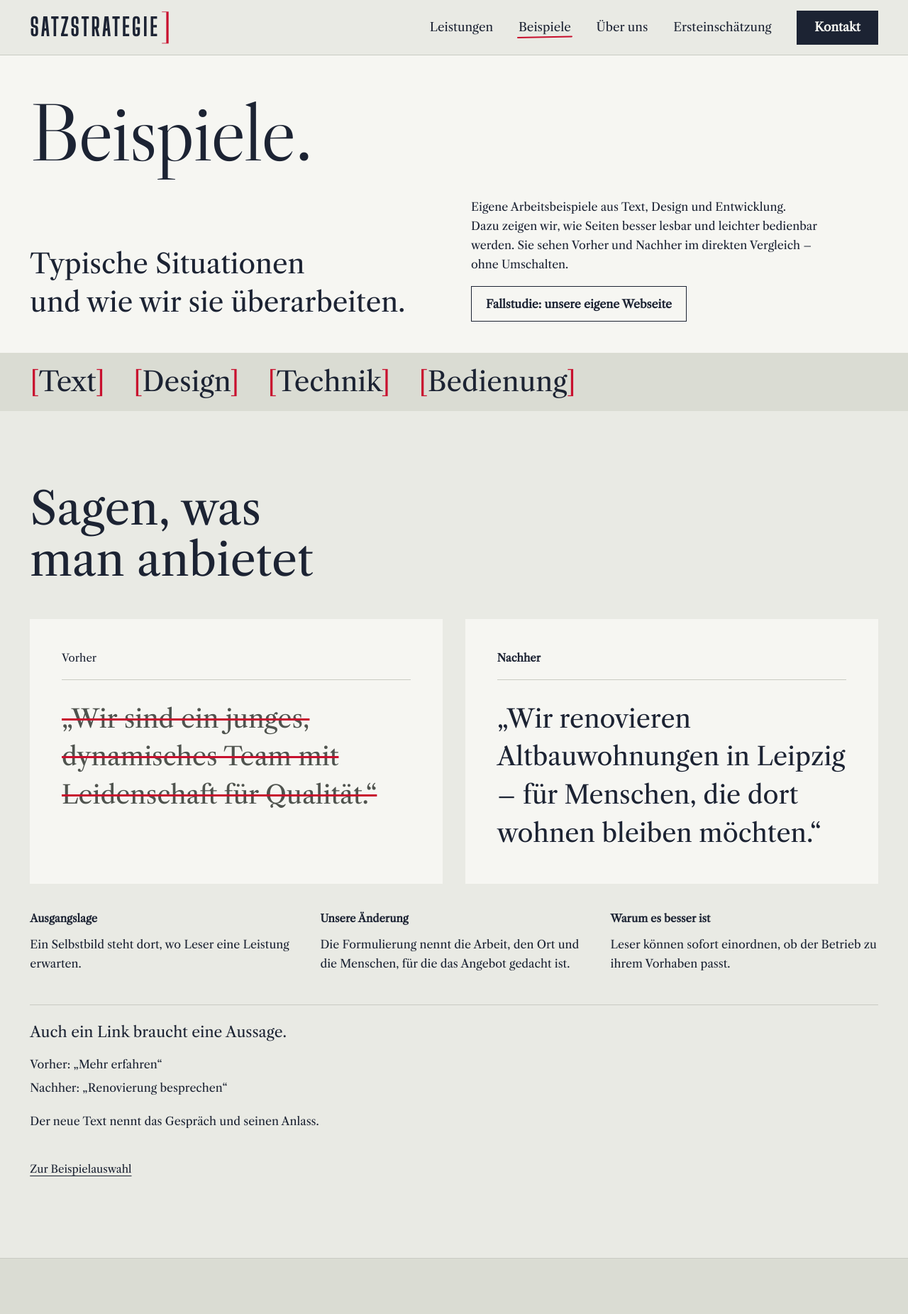
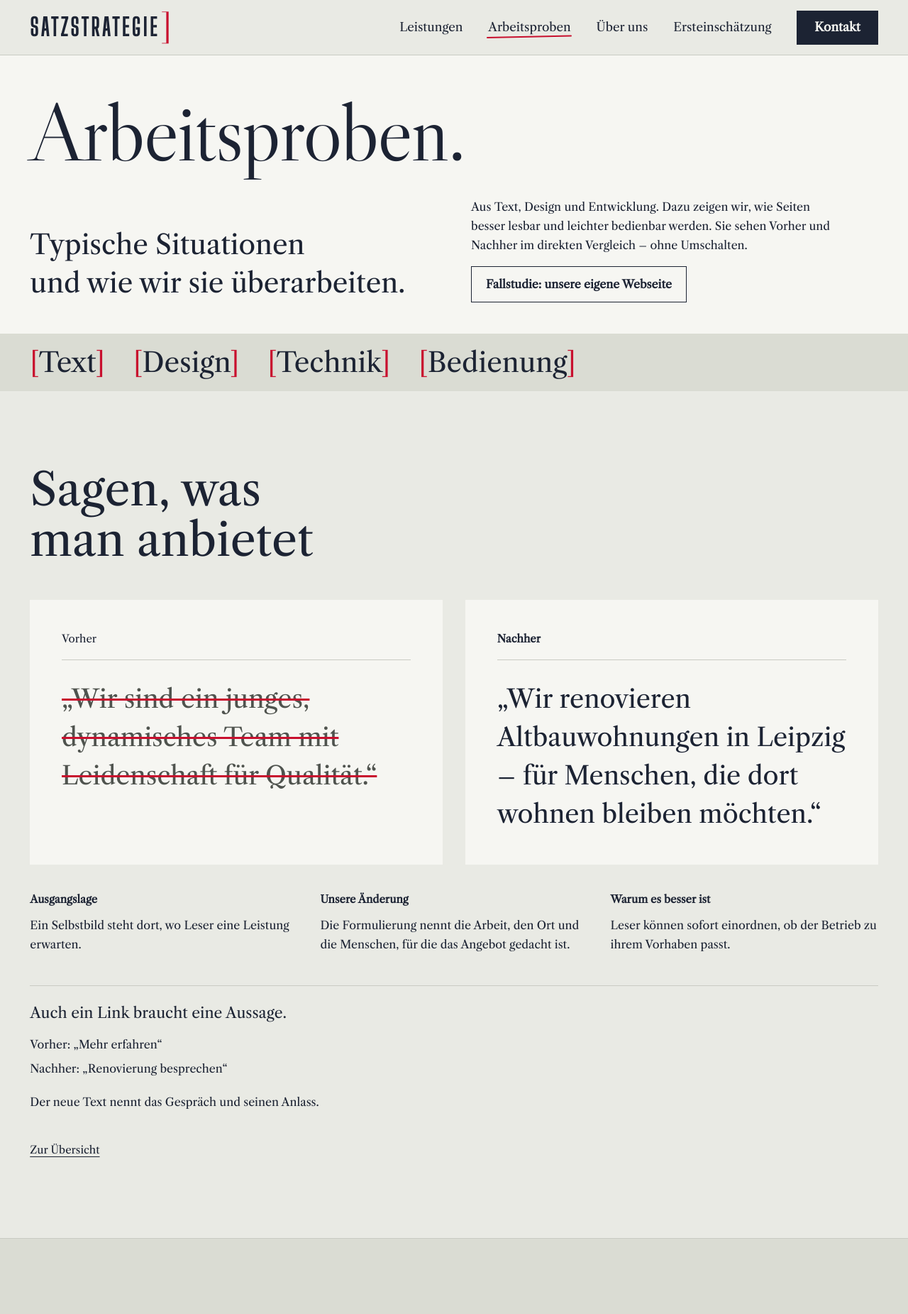
Before and after one commit to lillycontentcreatorwerkstatt-sudo/satzstrategie-webseite, a Next.js app in the folder webseiten-check/: page /beispiele in a window 1280 px wide. Shown: the top 1851 px of the page at 71% size. Built offline with nearby package versions, Linux system fonts and the light colour scheme.

Commit message:
Arbeitsproben statt Beispiele in sichtbaren Texten, Hinweis auf erfundenes Beispiel entfernt
Co-Authored-By: Claude Opus 5.5 <noreply@anthropic.com>

```diff
--- a/webseiten-check/src/app/beispiele/page.tsx
+++ b/webseiten-check/src/app/beispiele/page.tsx
@@ -10,12 +10,12 @@ export default function ReferencesPage() {
   return <StudioShell active="/beispiele" flowFooter>
     <div className="work-page">
       <header className="work-intro work-intro-light">
-        <h1>Beispiele.</h1>
-        <div className="work-intro-copy"><p className="work-lead">Typische Situationen<br />und wie wir sie überarbeiten.</p><div><p>Eigene Arbeitsbeispiele aus Text, Design und Entwicklung. Dazu&nbsp;zeigen wir, wie Seiten besser lesbar und leichter bedienbar werden. Sie&nbsp;sehen Vorher und Nachher im direkten Vergleich – ohne Umschalten.</p><Link className="work-case-link studio-button studio-button-secondary" href="/beispiele/satzstrategie">Fallstudie: unsere eigene Webseite</Link></div></div>
-        <nav id="beispielauswahl" tabIndex={-1} className="work-index" aria-label="Bereiche der Beispiele"><a href="#text">Text</a><a href="#design">Design</a><a href="#code">Technik</a><a href="#zugang">Bedienung</a></nav>
+        <h1>Arbeits&shy;proben.</h1>
+        <div className="work-intro-copy"><p className="work-lead">Typische Situationen<br />und wie wir sie überarbeiten.</p><div><p>Aus&nbsp;Text, Design und Entwicklung. Dazu&nbsp;zeigen wir, wie Seiten besser lesbar und leichter bedienbar werden. Sie&nbsp;sehen Vorher und Nachher im direkten Vergleich – ohne Umschalten.</p><Link className="work-case-link studio-button studio-button-secondary" href="/beispiele/satzstrategie">Fallstudie: unsere eigene Webseite</Link></div></div>
+        <nav id="beispielauswahl" tabIndex={-1} className="work-index" aria-label="Bereiche der Arbeitsproben"><a href="#text">Text</a><a href="#design">Design</a><a href="#code">Technik</a><a href="#zugang">Bedienung</a></nav>
       </header>
       <WorkExamples />
-      <aside className="work-method"><h2>Vom Beispiel<br />zu Ihrer Seite.</h2><div><p>Die Beispiele zeigen einzelne Entscheidungen. Was&nbsp;Ihre Webseite braucht, sehen wir uns im Zusammenhang an: die Texte, die Gestaltung und die Bedienung.</p><p>Die Beispiele zur Lesbarkeit und Bedienung orientieren sich an internationalen Regeln für zugängliche Webseiten, kurz WCAG. Dazu&nbsp;gehören die Erläuterungen zu <a href="https://www.w3.org/WAI/WCAG22/Understanding/contrast-minimum.html">Textkontrast</a>, <a href="https://www.w3.org/WAI/WCAG22/Understanding/error-identification.html">Fehlermeldungen</a> und <a href="https://www.w3.org/WAI/WCAG22/Understanding/focus-visible.html">sichtbarem Tastaturfokus</a>.</p><Link href="/leistungen">Unsere Leistungen ansehen</Link></div></aside>
+      <aside className="work-method"><h2>Von der Arbeitsprobe<br />zu Ihrer Seite.</h2><div><p>Die Arbeitsproben zeigen einzelne Entscheidungen. Was&nbsp;Ihre Webseite braucht, sehen wir uns im Zusammenhang an: die Texte, die Gestaltung und die Bedienung.</p><p>Die Arbeitsproben zur Lesbarkeit und Bedienung orientieren sich an internationalen Regeln für zugängliche Webseiten, kurz WCAG. Dazu&nbsp;gehören die Erläuterungen zu <a href="https://www.w3.org/WAI/WCAG22/Understanding/contrast-minimum.html">Textkontrast</a>, <a href="https://www.w3.org/WAI/WCAG22/Understanding/error-identification.html">Fehlermeldungen</a> und <a href="https://www.w3.org/WAI/WCAG22/Understanding/focus-visible.html">sichtbarem Tastaturfokus</a>.</p><Link href="/leistungen">Unsere Leistungen ansehen</Link></div></aside>
       <StudioNext href="/kontakt" label="Schreiben Sie uns, was Sie verändern möchten." actionLabel="Projekt anfragen">Wo hakt es<br />auf Ihrer Seite?</StudioNext>
     </div>
   </StudioShell>;
--- a/webseiten-check/src/app/beispiele/validation-demo.tsx
+++ b/webseiten-check/src/app/beispiele/validation-demo.tsx
@@ -21,7 +21,7 @@ export default function ValidationForm() {
     <input id={`${id}-name`} value={name} onChange={event => setName(event.target.value)} autoComplete="off" />
     <label htmlFor={`${id}-zip`}>Postleitzahl in Deutschland <span>(Pflichtfeld)</span></label>
     <input id={`${id}-zip`} ref={zipField} value={zip} onChange={event => { setZip(event.target.value); setChecked(false); }} inputMode="numeric" autoComplete="off" required aria-invalid={invalid} aria-describedby={`${id}-result`} />
-    <div id={`${id}-result`} className={`work-feedback${invalid ? ' work-error' : ''}`} role="status">{invalid ? <><ErrorMark /><span>Bitte geben Sie die Postleitzahl mit fünf Ziffern ein.</span></> : checked ? 'Das Format stimmt. Dieses\u00A0Beispiel prüft nur fünf Ziffern, keine Zustelladresse.' : 'Probieren Sie „123“ und danach „04109“. Die\u00A0übrigen Eingaben bleiben erhalten.'}</div>
+    <div id={`${id}-result`} className={`work-feedback${invalid ? ' work-error' : ''}`} role="status">{invalid ? <><ErrorMark /><span>Bitte geben Sie die Postleitzahl mit fünf Ziffern ein.</span></> : checked ? 'Das Format stimmt. Das\u00A0Formular prüft nur fünf Ziffern, keine Zustelladresse.' : 'Probieren Sie „123“ und danach „04109“. Die\u00A0übrigen Eingaben bleiben erhalten.'}</div>
     <button className="work-solid" type="submit">Postleitzahl prüfen</button>
   </form>;
 }
--- a/webseiten-check/src/app/beispiele/work-examples.tsx
+++ b/webseiten-check/src/app/beispiele/work-examples.tsx
@@ -13,18 +13,18 @@ export default function WorkExamples() {
       <Comparison before={<p className="example-sentence">„Wir sind ein junges, dynamisches Team mit Leidenschaft für Qualität.“</p>} after={<p className="example-sentence">„Wir renovieren Altbauwohnungen in Leipzig – für Menschen, die dort wohnen bleiben möchten.“</p>} />
       <Explanation before="Ein Selbstbild steht dort, wo Leser eine Leistung erwarten." change="Die Formulierung nennt die Arbeit, den Ort und die Menschen, für die das Angebot gedacht ist." reason="Leser können sofort einordnen, ob der Betrieb zu ihrem Vorhaben passt." />
       <div className="small-comparison"><h3>Auch ein Link braucht eine Aussage.</h3><p><span>Vorher: „Mehr&nbsp;erfahren“</span><strong>Nachher: „Renovierung&nbsp;besprechen“</strong></p><p>Der neue Text nennt das Gespräch und seinen Anlass.</p></div>
-      <a className="example-back" href="#beispielauswahl">Zur Beispielauswahl</a>
+      <a className="example-back" href="#beispielauswahl">Zur Übersicht</a>
     </section>
     <section className="open-case open-case-design" id="design" aria-labelledby="example-design"><header><h2 id="example-design">Das Wichtige<br />zuerst</h2></header>
       <Comparison before={<div className="course-sheet course-before"><p>Willkommen zu einer Stunde für Bewegung und Ruhe. Unser&nbsp;Abendkurs verbindet sanfte Übungen mit bewusster Atmung. Nehmen&nbsp;Sie sich nach einem vollen Tag Zeit für sich.</p><h4>Yoga am Abend</h4><p>Dienstags, 18–19 Uhr.<br />Im Kursraum vor Ort.<br />15 € pro Termin.</p></div>} after={<div className="course-sheet course-after"><h4>Yoga<br />am Abend.</h4><dl><div><dt>Wann</dt><dd>Dienstags, 18–19 Uhr</dd></div><div><dt>Wo</dt><dd>Im Kursraum vor Ort</dd></div><div><dt>Preis</dt><dd>15 € pro Termin</dd></div></dl><p>Sanfte Übungen und bewusste Atmung zum Ausklang des Tages.</p></div>} />
       <Explanation before="Die Einleitung steht vor den Angaben, die für eine Buchung wichtig sind." change="Kurs, Termin, Ort und Preis rücken nach oben. Die&nbsp;Beschreibung folgt danach." reason="Besucher erkennen auf einen Blick, ob das Angebot in ihren Alltag passt. Auch&nbsp;auf dem Handy." />
-      <a className="example-back" href="#beispielauswahl">Zur Beispielauswahl</a>
+      <a className="example-back" href="#beispielauswahl">Zur Übersicht</a>
     </section>
     <section className="open-case open-case-code" id="code" aria-labelledby="example-code"><header><h2 id="example-code">Ein Fehler,<br />ein klarer Hinweis</h2></header>
       <Comparison before={<div className="error-specimen"><p>Postleitzahl: <strong>123</strong></p><p className="example-error">Eingabe ungültig.</p></div>} after={<div className="error-specimen"><p>Postleitzahl: <strong>123</strong></p><p className="example-error">Bitte geben Sie die Postleitzahl mit fünf Ziffern ein.</p></div>} />
       <Explanation before="Die Fehlermeldung sagt nicht, wie die Eingabe korrigiert werden kann." change="Der Hinweis nennt das Feld und das erwartete Format. Bereits&nbsp;eingegebene Daten bleiben erhalten." reason="Menschen können den Fehler selbst beheben und müssen nicht von vorn beginnen." />
       <details className="optional-demo"><summary>Die Fehlerhilfe selbst ausprobieren</summary><div className="work-demo"><p className="small-note">Nur eine Demonstration. Es&nbsp;wird nichts versendet oder gespeichert.</p><ValidationForm /></div></details>
-      <a className="example-back" href="#beispielauswahl">Zur Beispielauswahl</a>
+      <a className="example-back" href="#beispielauswahl">Zur Übersicht</a>
     </section>
     <section className="open-case" id="zugang" aria-labelledby="example-access"><header><h2 id="example-access">Barrierefrei lesen,<br />ohne Rätsel</h2></header>
       <Comparison before={<figure className="contrast-sample"><svg viewBox="0 0 420 140" aria-hidden="true"><rect width="420" height="140" fill="#fff" /><text x="18" y="55" fill="#aaa" fontSize="25" fontFamily="Georgia,serif">Ihr Termin ist am Dienstag,</text><text x="18" y="95" fill="#aaa" fontSize="25" fontFamily="Georgia,serif">um 10 Uhr.</text></svg><figcaption>Hellgrau auf Weiß. Kontrast:&nbsp;<strong>2,3 : 1</strong>.</figcaption></figure>} after={<figure className="contrast-sample"><svg viewBox="0 0 420 140" aria-hidden="true"><rect width="420" height="140" fill="#fff" /><text x="18" y="55" fill="#1c2333" fontSize="25" fontFamily="Georgia,serif">Ihr Termin ist am Dienstag,</text><text x="18" y="95" fill="#1c2333" fontSize="25" fontFamily="Georgia,serif">um 10 Uhr.</text></svg><figcaption>Dunkle Schrift auf Weiß. Kontrast:&nbsp;<strong>18,9 : 1</strong>.</figcaption></figure>} />
@@ -32,7 +32,7 @@ export default function WorkExamples() {
       <Explanation before="Hellgraue Schrift hebt sich zu wenig vom weißen Hintergrund ab." change="Die Schrift wird dunkler. Wortlaut&nbsp;und Schriftgröße bleiben gleich." reason="Der Text lässt sich leichter erkennen. Die&nbsp;internationalen WCAG-Richtlinien nennen für normalen Text mindestens 4,5 : 1 Kontrast." />
       <p className="example-limit">Der Vergleich zeigt eine konkrete Farbkombination, keine vollständige Prüfung einer Webseite.</p>
       <div className="small-comparison"><h3>Und ohne Maus?</h3><p>Auf dieser Seite erreichen Sie Links, das Menü und Formularfelder mit der Tab-Taste. Eine&nbsp;sichtbare Umrandung zeigt Ihre Position. Mit&nbsp;Enter öffnen Sie einen Link.</p><a href="/kontakt">Zum Kontakt – auch per Tastatur</a></div>
-      <a className="example-back" href="#beispielauswahl">Zur Beispielauswahl</a>
+      <a className="example-back" href="#beispielauswahl">Zur Übersicht</a>
     </section>
   </>;
 }
--- a/webseiten-check/src/app/components/PaperExample.tsx
+++ b/webseiten-check/src/app/components/PaperExample.tsx
@@ -4,7 +4,7 @@ import { ProofCaret } from "./Proof";
 // Ein korrigiertes Blatt: die Floskel ist gestrichen, die konkrete Aussage eingefügt.
 export default function PaperExample() {
   return <section className="paper-example section-space" aria-labelledby="paper-example-title">
-    <div className="paper-example-intro"><h2 id="paper-example-title" aria-label="Weniger Floskel, mehr Aussage."><del className="proof-del">Floskel.</del><ins className="proof-ins"><ProofCaret />Aussage.</ins></h2><p>Eine Webseite muss sagen, was jemand anbietet. Hier&nbsp;wird aus einem allgemeinen Versprechen eine konkrete Leistung.</p><Link href="/beispiele">Weitere Beispiele ansehen</Link></div>
+    <div className="paper-example-intro"><h2 id="paper-example-title" aria-label="Weniger Floskel, mehr Aussage."><del className="proof-del">Floskel.</del><ins className="proof-ins"><ProofCaret />Aussage.</ins></h2><p>Eine Webseite muss sagen, was jemand anbietet. Hier&nbsp;wird aus einem allgemeinen Versprechen eine konkrete Leistung.</p><Link href="/beispiele">Weitere Arbeitsproben ansehen</Link></div>
     <figure className="paper-specimen">
       <div className="proof-sheet">
         <div>
@@ -14,7 +14,6 @@ export default function PaperExample() {
         </div>
         <div className="proof-sheet-notes"><span className="hand">Was? Wo? Für wen?</span><span className="hand">jetzt klar.</span></div>
       </div>
-      <figcaption className="specimen-caption">Selbst entwickeltes Text- und Gestaltungsbeispiel für einen erfundenen Handwerksbetrieb. Kein&nbsp;Kundenprojekt.</figcaption>
     </figure>
   </section>;
 }
--- a/webseiten-check/src/app/components/siteNavigation.ts
+++ b/webseiten-check/src/app/components/siteNavigation.ts
@@ -1,6 +1,6 @@
 export const siteNavigation = [
   { href: "/leistungen", label: "Leistungen", number: "01" },
-  { href: "/beispiele", label: "Beispiele", number: "02" },
+  { href: "/beispiele", label: "Arbeitsproben", number: "02" },
   { href: "/wer-wir-sind", label: "Über uns", number: "03" },
   { href: "/erster-blick", label: "Ersteinschätzung", number: "04" },
   { href: "/kontakt", label: "Kontakt", number: "05" },
--- a/webseiten-check/src/app/leistungen/page.tsx
+++ b/webseiten-check/src/app/leistungen/page.tsx
@@ -5,9 +5,9 @@ import "../clear-journey.css";
 
 export const metadata = pageMetadata("/leistungen", "Webdesign & Webseitentexte: Website erstellen lassen | Satzstrategie", "Wir schreiben und überarbeiten Webseitentexte, gestalten und entwickeln Websites und prüfen bestehende Seiten. Umfang und Preis klären wir gemeinsam.");
 const services = [
-  { id: "texte", title: "Webseitentexte schreiben und prüfen", copy: "Sie brauchen Worte für Ihr Angebot? Wir\u00A0schreiben neue Webseitentexte oder überarbeiten Ihre vorhandenen Texte. Wir\u00A0prüfen, was verständlich ist, was fehlt und was nach Ihnen klingt.", result: "Sie bekommen ausformulierte Texte. Welche\u00A0Seiten und welche Überarbeitung dazugehören, besprechen wir vorab.", link: "/beispiele#text", label: "Textbeispiele ansehen" },
-  { id: "gestaltung", title: "Webdesign: Webseiten gestalten", copy: "Wir ordnen Ihre Inhalte und entwickeln die Gestaltung dazu: Schrift, Bilder, Farben und die Wege durch die Seite. Damit\u00A0Besucher Ihr Angebot verstehen und finden, was sie suchen.", result: "Die Gestaltung berücksichtigt von Anfang an das Handy und den Computer. Gut\u00A0lesbare Schrift und erkennbare Bedienelemente gehören dazu.", link: "/beispiele#design", label: "Gestaltungsbeispiel ansehen" },
-  { id: "entwicklung", title: "Web\u00ADentwicklung: Webseiten bauen", copy: "Wir setzen den Entwurf als nutzbare Webseite um. Wir\u00A0prüfen Menü, Formulare und die Darstellung auf Handy und Computer.", result: "Auch kleine Entscheidungen zählen: Eine\u00A0Fehlermeldung sagt, was zu korrigieren ist. Eingaben\u00A0bleiben dabei erhalten. Die\u00A0Seite lässt sich auch mit der Tastatur bedienen.", link: "/beispiele#code", label: "Ein Funktionsbeispiel ansehen" },
+  { id: "texte", title: "Webseitentexte schreiben und prüfen", copy: "Sie brauchen Worte für Ihr Angebot? Wir\u00A0schreiben neue Webseitentexte oder überarbeiten Ihre vorhandenen Texte. Wir\u00A0prüfen, was verständlich ist, was fehlt und was nach Ihnen klingt.", result: "Sie bekommen ausformulierte Texte. Welche\u00A0Seiten und welche Überarbeitung dazugehören, besprechen wir vorab.", link: "/beispiele#text", label: "Arbeitsproben zu Texten ansehen" },
+  { id: "gestaltung", title: "Webdesign: Webseiten gestalten", copy: "Wir ordnen Ihre Inhalte und entwickeln die Gestaltung dazu: Schrift, Bilder, Farben und die Wege durch die Seite. Damit\u00A0Besucher Ihr Angebot verstehen und finden, was sie suchen.", result: "Die Gestaltung berücksichtigt von Anfang an das Handy und den Computer. Gut\u00A0lesbare Schrift und erkennbare Bedienelemente gehören dazu.", link: "/beispiele#design", label: "Arbeitsprobe zur Gestaltung ansehen" },
+  { id: "entwicklung", title: "Web\u00ADentwicklung: Webseiten bauen", copy: "Wir setzen den Entwurf als nutzbare Webseite um. Wir\u00A0prüfen Menü, Formulare und die Darstellung auf Handy und Computer.", result: "Auch kleine Entscheidungen zählen: Eine\u00A0Fehlermeldung sagt, was zu korrigieren ist. Eingaben\u00A0bleiben dabei erhalten. Die\u00A0Seite lässt sich auch mit der Tastatur bedienen.", link: "/beispiele#code", label: "Arbeitsprobe zur Entwicklung ansehen" },
   { id: "webseitenberatung", title: "Bestehende Webseite prüfen lassen", copy: "Sie haben schon eine Webseite? Wir\u00A0sehen uns die Texte, die Orientierung und die technischen Grundlagen an. Sie\u00A0erfahren, welche Änderungen zuerst sinnvoll sind.", result: "Unsere Empfehlungen können Sie auch an Ihr bestehendes Webdesignteam weitergeben. Den\u00A0Umfang einer ausführlichen Prüfung vereinbaren wir gemeinsam.", link: "/erster-blick", label: "Kostenlose Ersteinschätzung anfragen" },
 ];
 // Häufige Fragen, so formuliert, wie Menschen danach suchen; die Antwort steht im ersten Satz.
--- a/webseiten-check/src/app/not-found.tsx
+++ b/webseiten-check/src/app/not-found.tsx
@@ -3,5 +3,5 @@ import Link from "next/link";
 import StudioShell from "./components/StudioShell";
 export const metadata: Metadata = { title: "Seite nicht gefunden | Satzstrategie", robots: { index: false, follow: true } };
 export default function NotFound() {
-  return <StudioShell active="" flowFooter><section className="not-found"><h1>Hier fehlt<br />eine Seite.</h1><p>Die Adresse stimmt nicht oder der Inhalt ist umgezogen. Hier&nbsp;kommen Sie weiter:</p><nav className="recovery-links" aria-label="Weiterführende Seiten"><Link href="/leistungen">Leistungen</Link><Link href="/beispiele">Beispiele</Link><Link href="/erster-blick">Kostenlose Ersteinschätzung</Link><Link href="/kontakt">Kontakt</Link></nav><Link className="studio-button" href="/">Zur Startseite</Link></section></StudioShell>;
+  return <StudioShell active="" flowFooter><section className="not-found"><h1>Hier fehlt<br />eine Seite.</h1><p>Die Adresse stimmt nicht oder der Inhalt ist umgezogen. Hier&nbsp;kommen Sie weiter:</p><nav className="recovery-links" aria-label="Weiterführende Seiten"><Link href="/leistungen">Leistungen</Link><Link href="/beispiele">Arbeitsproben</Link><Link href="/erster-blick">Kostenlose Ersteinschätzung</Link><Link href="/kontakt">Kontakt</Link></nav><Link className="studio-button" href="/">Zur Startseite</Link></section></StudioShell>;
 }
--- a/webseiten-check/src/app/page.tsx
+++ b/webseiten-check/src/app/page.tsx
@@ -18,7 +18,7 @@ export default function Home() {
         <p className="hero-draft"><span className="hero-draft-text"><del>Qualität, die überzeugt.</del><ProofStrike /></span><span className="hand">zu allgemein. Was genau?</span></p>
         <h1 id="home-title" className="hero-title"><ProofCaret /><span className="hero-title-words"><span>Endlich </span><span>gesehen </span><span>werden.</span></span></h1>
       </div>
-      <div className="hero-bottom"><p>Webseitentexte <strong>schreiben und&nbsp;prüfen.</strong><br />Webseiten <strong>gestalten und&nbsp;entwickeln.</strong></p><p className="hero-promise">Sie können viel. Nur&nbsp;sieht es keiner.<br />Das ändern wir.</p><div className="hero-actions"><Link className="studio-button hero-action" href="/kontakt">Projekt anfragen</Link><Link className="hero-example-link" href="/beispiele">Beispiele ansehen</Link><span className="hand hero-note">Ja. Das ist es. – P.</span></div></div>
+      <div className="hero-bottom"><p>Webseitentexte <strong>schreiben und&nbsp;prüfen.</strong><br />Webseiten <strong>gestalten und&nbsp;entwickeln.</strong></p><p className="hero-promise">Sie können viel. Nur&nbsp;sieht es keiner.<br />Das ändern wir.</p><div className="hero-actions"><Link className="studio-button hero-action" href="/kontakt">Projekt anfragen</Link><Link className="hero-example-link" href="/beispiele">Arbeitsproben ansehen</Link><span className="hand hero-note">Ja. Das ist es. – P.</span></div></div>
     </section>
     <section className="discipline-band" aria-label="Text, Design und Technik"><Link href="/leistungen#texte">Text</Link><Link href="/leistungen#gestaltung">Design</Link><Link href="/leistungen#entwicklung">Technik</Link></section>
     </div>
```
Also changed, not shown: webseiten-check/public/llms.txt.
